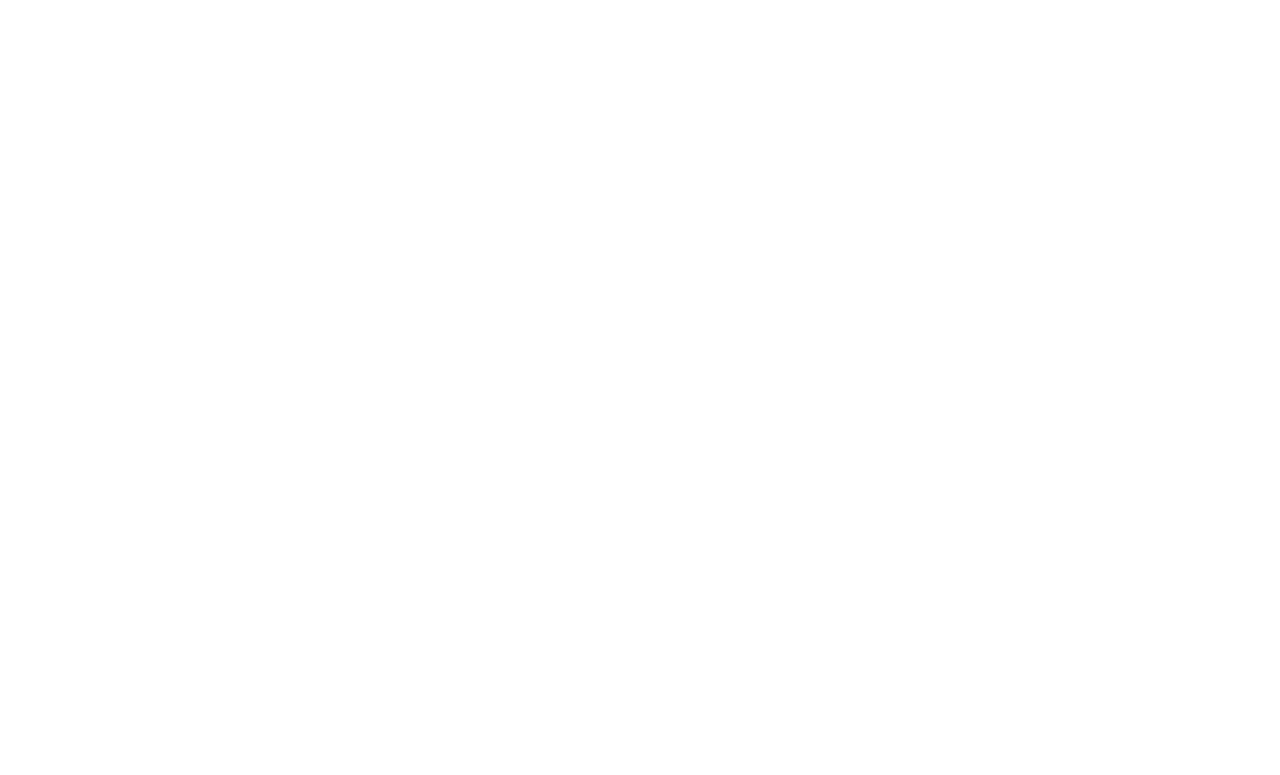
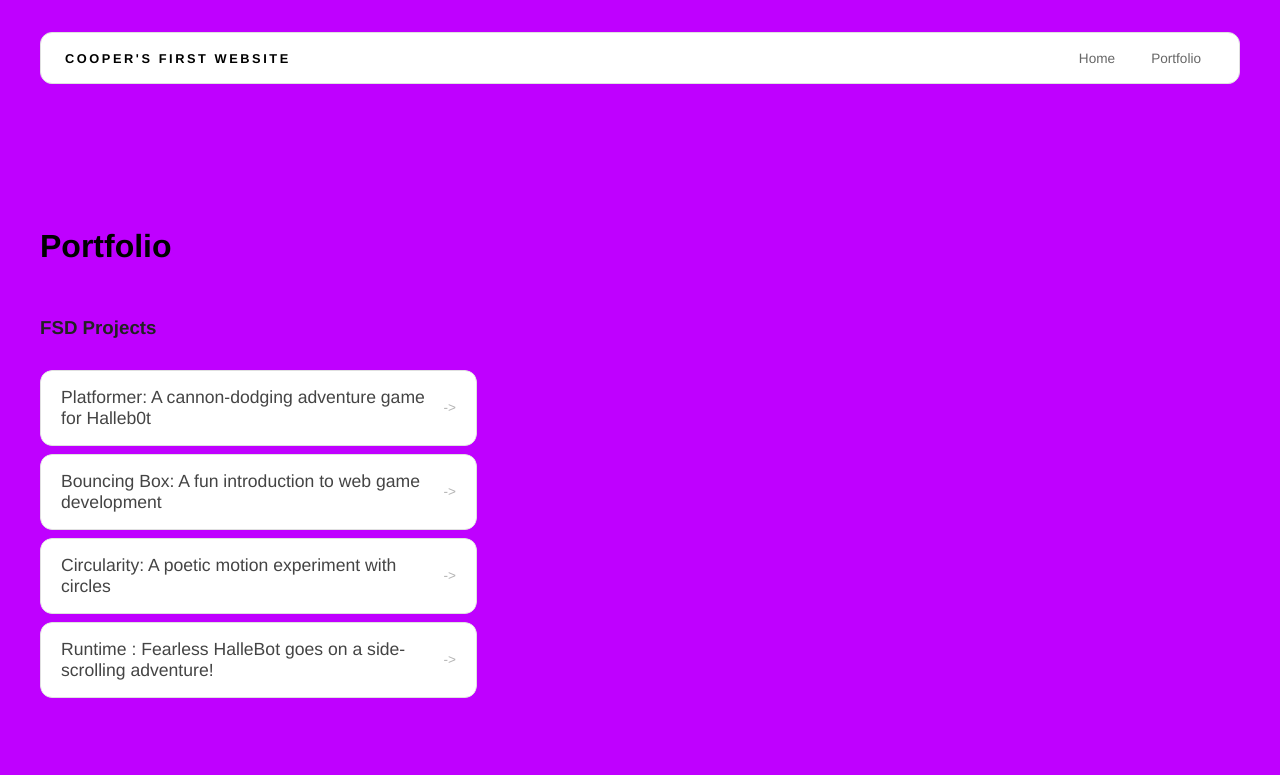
Before and after one commit to Gatocolon3/Gatocolon3.github.io, a plain HTML site: page portfolio.html in a window 1280 px wide. Drawn offline with Linux system fonts and the light colour scheme.

Commit message:
add portfolio page to website

```diff
--- a/portfolio.html
+++ b/portfolio.html
@@ -0,0 +1,50 @@
+<!DOCTYPE html>
+<html>
+  <head>
+    <title>Cooper's Portfolio</title>
+    <link rel="stylesheet" href="style.css" />
+  </head>
+
+  <body>
+    <!-- All content goes here -->
+    <div id="all-contents">
+  <nav>
+<h1>Cooper's First Website</h1>
+<ul id="nav-ul">
+<li class="nav-li">
+  <a href="index.html">Home</a>
+</li>
+<li class="nav-li">
+  <a href="portfolio.html">Portfolio</a>
+</li>
+
+</ul>
+  </nav>
+
+  <main>
+<div class="content">
+    <h1>Portfolio</h1>
+    <h3>FSD Projects</h3>
+    <ul id="portfolio">
+<li>
+  <a href="fsd-projects/platformer/">Platformer: A cannon-dodging adventure game for Halleb0t</a>
+</li>
+<li>
+  <a href="fsd-projects/bouncing-box/">Bouncing Box: A fun introduction to web game development</a>
+</li>
+<li>
+  <a href="fsd-projects/circularity/">Circularity: A poetic motion experiment with circles</a>
+</li>
+<li>
+ <a href="fsd-projects/runtime/">Runtime : Fearless HalleBot goes on a side-scrolling adventure!</a>
+</li>
+
+    </ul>
+
+    <!-- ASD Projects will go here -->
+
+  </div>
+  </main>
+    </div>
+  </body>
+</html>
--- a/style.css
+++ b/style.css
@@ -166,3 +166,55 @@ nav h1 {
   background: #000;
   color: #fff;
 }
+/* Portfolio styles */
+.content h1 {
+  color: black;
+}
+
+#portfolio {
+  list-style: none;
+  margin: 0;
+  padding: 0;
+  width: 100%;
+  display: flex;
+  flex-direction: column;
+  gap: 8px;
+}
+
+#portfolio li {
+  border-radius: 12px;
+  overflow: hidden;
+}
+
+#portfolio a {
+  display: flex;
+  justify-content: space-between;
+  align-items: center;
+  text-decoration: none;
+  color: #444;
+  padding: 16px 20px;
+  font-size: 1.1rem;
+  font-weight: 500;
+  background: #fff;
+  border: 1px solid #e0e0e0;
+  border-radius: 12px;
+  transition: background 0.25s ease, color 0.25s ease, transform 0.25s ease;
+}
+
+#portfolio a:hover {
+  background: #000;
+  color: #fff;
+  transform: translateX(4px);
+}
+
+#portfolio a::after {
+  content: "->";
+  font-size: 0.85rem;
+  opacity: 0.4;
+  transition: opacity 0.25s ease;
+  white-space: nowrap;
+}
+
+#portfolio a:hover::after {
+  opacity: 1;
+}
```
